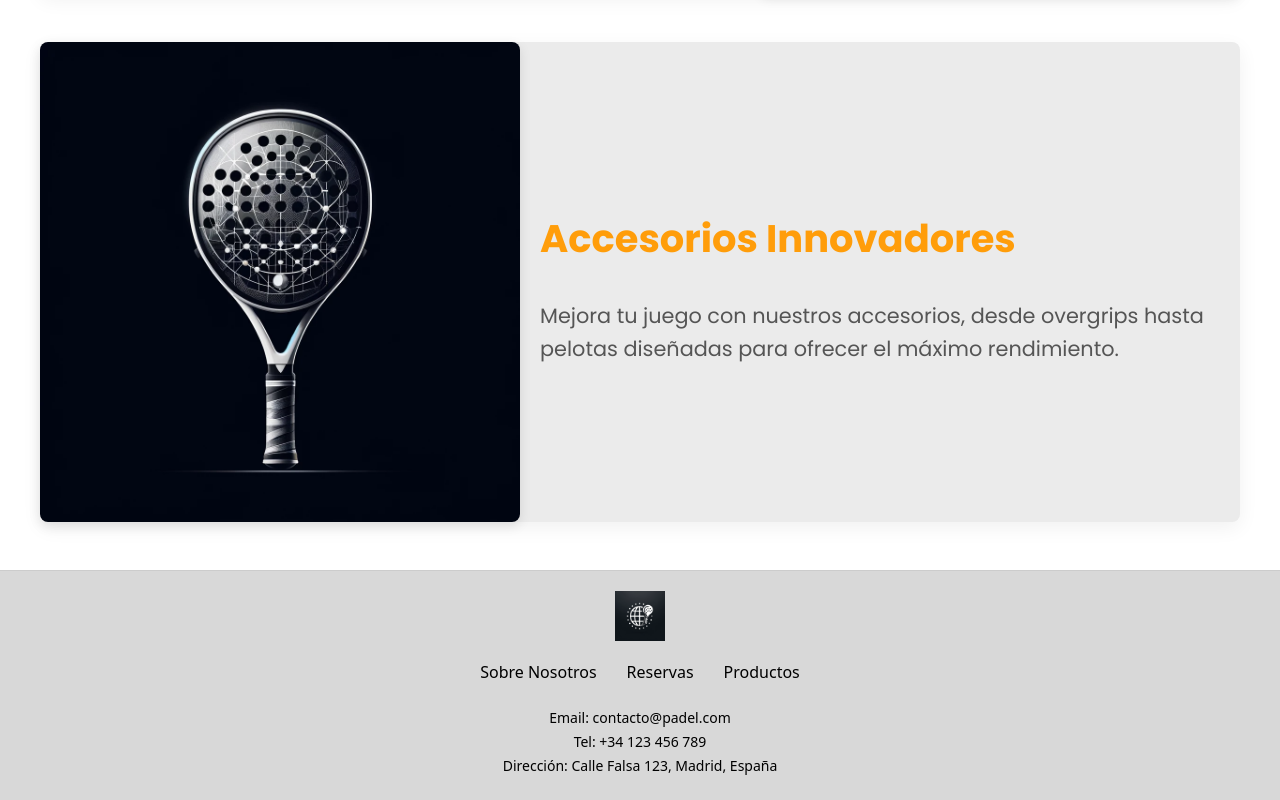
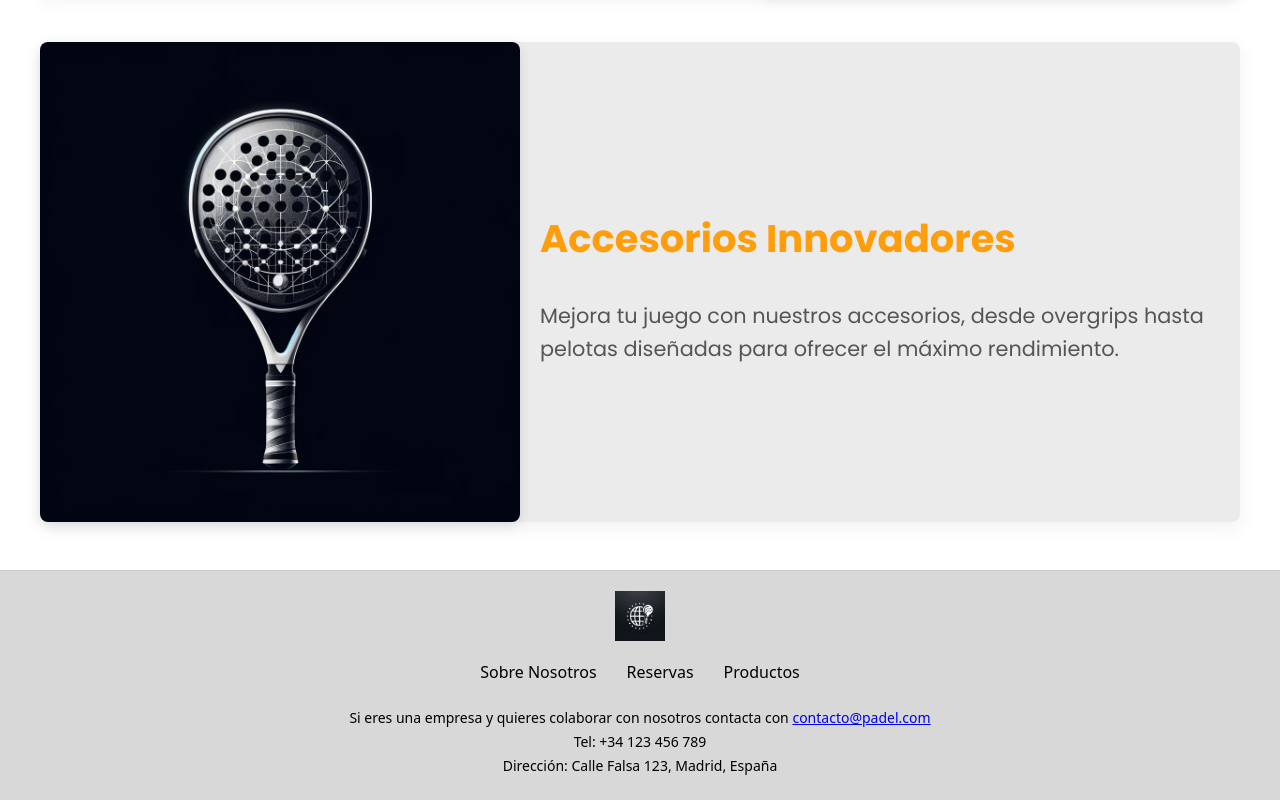
Before and after one commit to TottiKLK/TFGFront, a Vue app: page / in a window 1280 px wide. Shown: the part 1852-2652 px from the top of the page. Built offline with nearby package versions, Linux system fonts and the light colour scheme.

Commit message:
change contact

```diff
--- a/src/components/Footer_Component.vue
+++ b/src/components/Footer_Component.vue
@@ -8,7 +8,7 @@
                 <a href="/productos">Productos</a>
             </div>
             <div class="footer-info">
-                <p>Email: contacto@padel.com</p>
+                <p>Si eres una empresa y quieres colaborar con nosotros contacta con <a href="mailto:contacto@padel.com">contacto@padel.com</a></p>
                 <p>Tel: +34 123 456 789</p>
                 <p>Dirección: Calle Falsa 123, Madrid, España</p>
             </div>
```
